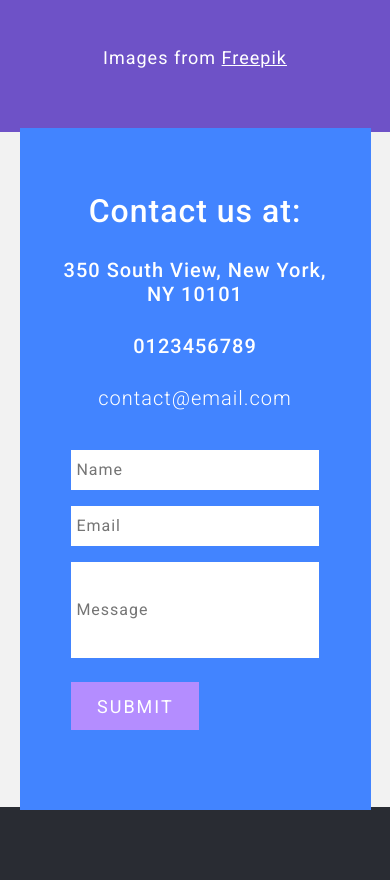
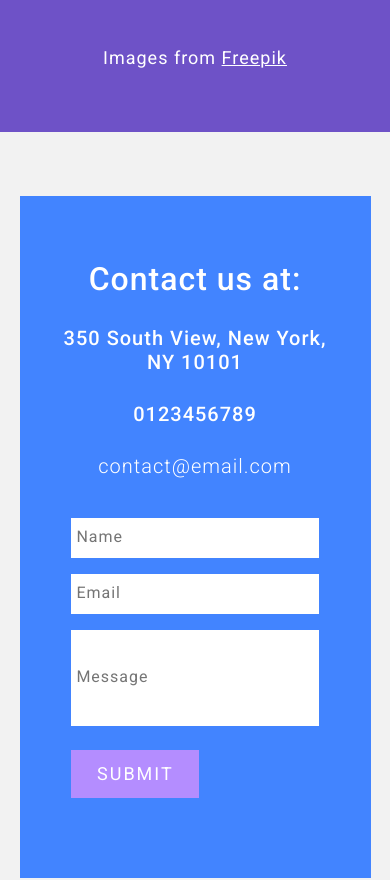
Before and after one commit to bbrownsell/react-buzz-webpage, a React (Create React App) app: page / in a window 390 px wide. Shown: the part 9980-10860 px from the top of the page. Built offline with nearby package versions, Linux system fonts and the light colour scheme.

Commit message:
Add files via upload

```diff
--- a/src/Components/Form/Form.css
+++ b/src/Components/Form/Form.css
@@ -1,11 +1,12 @@
 .form-section {
     background: #F2F2F2;
-    height: 80vh;
     display: flex;
     justify-content: center;
-    align-items: center;
+    /* align-items: center; */
     text-align: center;
     color: #fff;
+    padding: 4rem 0;
+    /* padding-top: 4rem; */
 }
 
 .form-section h3 {
@@ -39,6 +40,7 @@
 .form-container {
     background: #4284FF;
     width: 640px;
+    height: fit-content;
 }
 
 form {
@@ -86,7 +88,6 @@ input::placeholder {
 
 @media screen and (max-width: 700px) {
     .form-container {
-        max-width: 480px;
         width: 90%;
     }
 }
```
Also changed, not shown: src/Components/Form/Form.js (line endings or trailing spaces).
